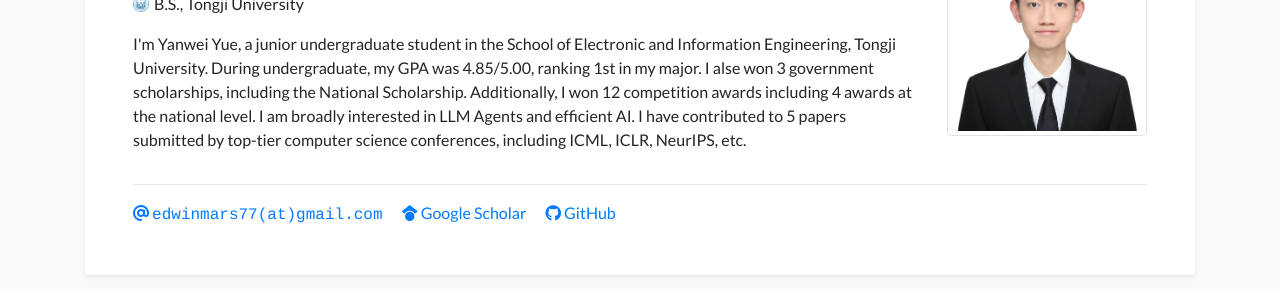
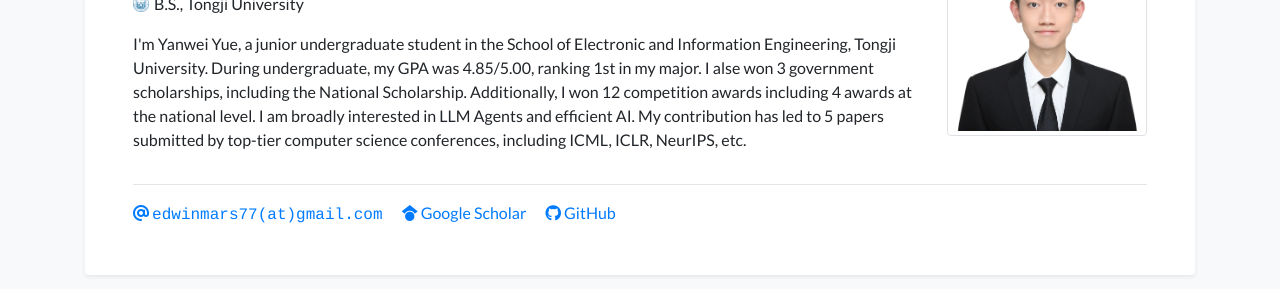
Before and after one commit to yanweiyue/yanweiyue.github.io, a Jekyll site: the page built from index.html, in a window 1280 px wide and 900 px high. Shown: the part 192-481 px from the top of the window. Built offline with Jekyll 4.4.1, drawn with Linux system fonts in a browser that asks for light colours; a style sheet for code colours, icons or effects is not loaded.

Commit message:
modify the introduction

```diff
--- a/_data/profile.yml
+++ b/_data/profile.yml
@@ -21,7 +21,7 @@ short_bio: >-
   During undergraduate, my GPA was 4.85/5.00, ranking 1st in my major. I alse won 3 government scholarships, including the National Scholarship.
   Additionally, I won 12 competition awards including 4 awards at the national level.
 
-  I am broadly interested in LLM Agents and efficient AI. I have contributed to 5 papers submitted by top-tier computer science conferences, including ICML, ICLR, NeurIPS, etc.
+  I am broadly interested in LLM Agents and efficient AI. My contribution has led to 5 papers submitted by top-tier computer science conferences, including ICML, ICLR, NeurIPS, etc.
 
 portrait_url: /assets/images/photos/证件照.jpg
 portrait_caption: >-
```
